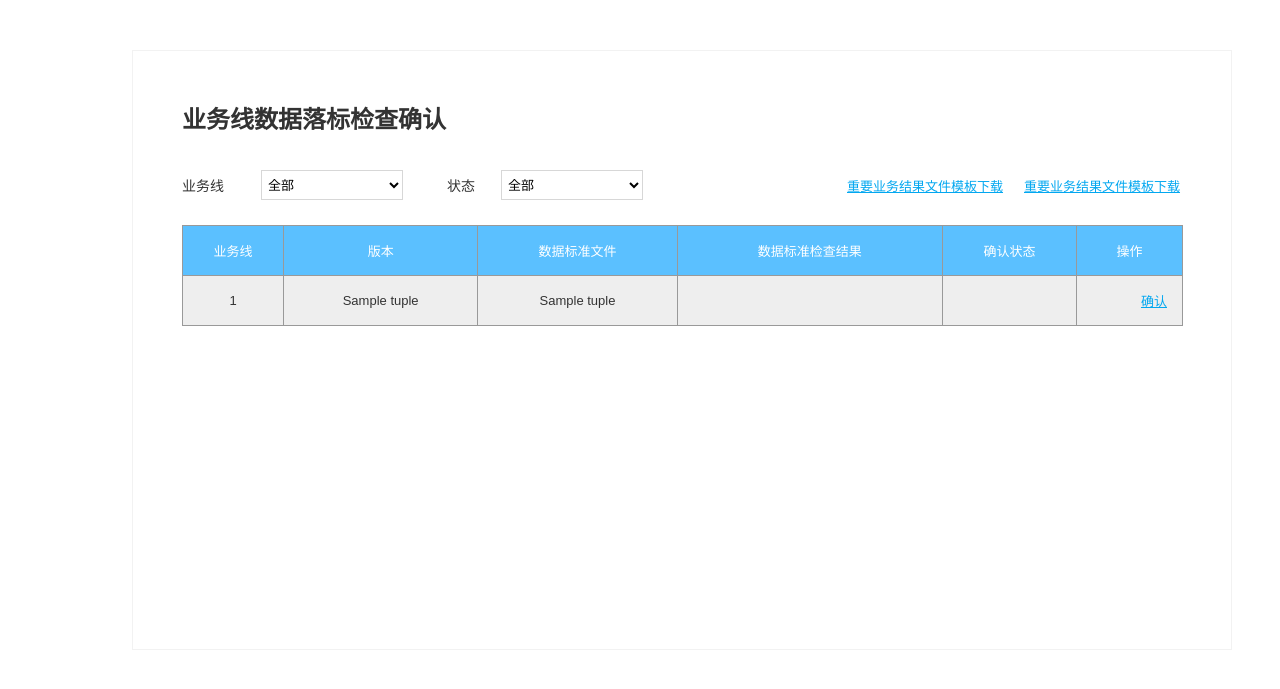
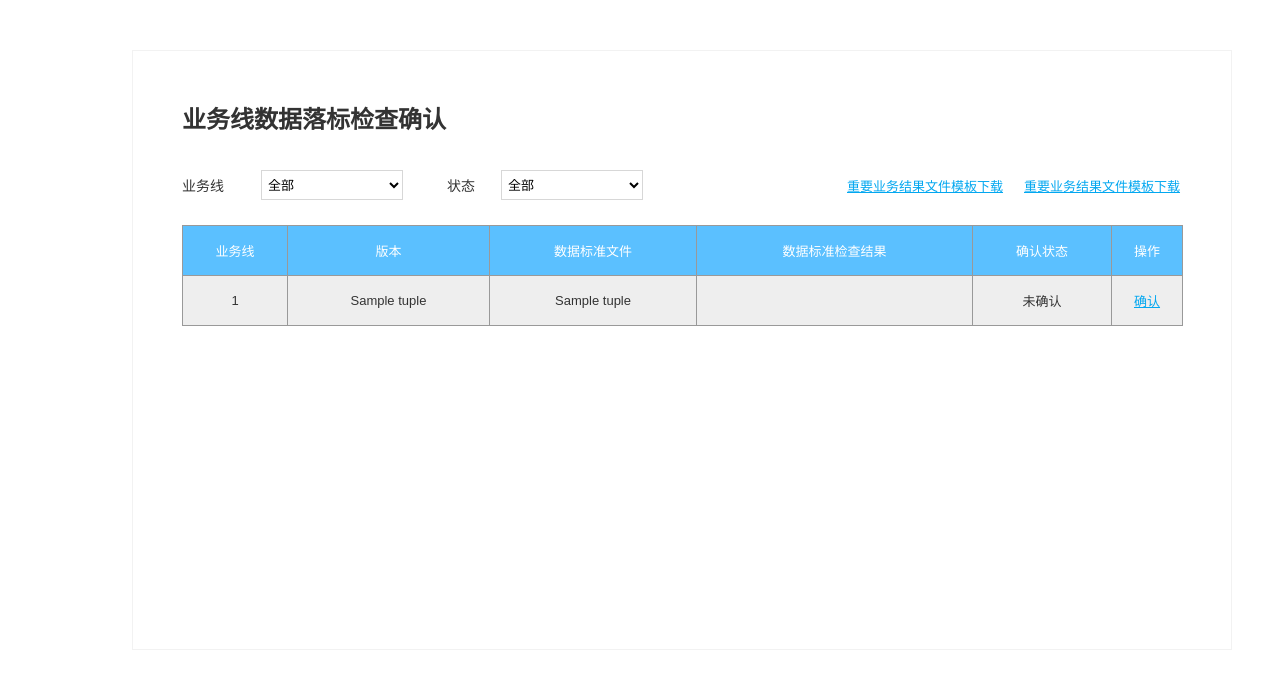
Before and after one commit to zhou-zhichao/flaskWeb, a Flask app: template templates/数据线落标检查.html in a window 1280 px wide. Shown: the part 56-745 px from the top of the page. Run offline with Flask 3, Linux system fonts and the light colour scheme; the template is opened without the code that fills it: most values are stand-ins (such as "Sample title", 1, 10 or a date in 2020); some libraries are stand-ins or nearby versions.

Commit message:
更改提交逻辑

```diff
--- a/datatool/__init__.py
+++ b/datatool/__init__.py
@@ -370,7 +370,9 @@ def code_check(standard_file, append_file):
 
     df.columns = ['代码名称', '代码编码', '代码', '上级编码', '代码编码_标准', '上级编码_标准', '状态']
     file_name = append_file.split('/')[-1]
-    auto_adjust_column_width(df, 'file/confirm/' + file_name)
+    dir_name = 'file/confirm/'+file_name.rsplit("_", 1)[0] + "_重要业务结果/"
+    check_and_create_folder(dir_name)
+    auto_adjust_column_width(df, dir_name + file_name)
     print("别紧张，只是警告。功能正常运行。")
 
 
--- a/static/files/数据线落标检查/styles.css
+++ b/static/files/数据线落标检查/styles.css
@@ -2877,7 +2877,7 @@ table tfoot tr td {
 /*    width: 400px;*/
 /*}*/
 td a {
-    margin-right: 15px;
+    /*margin-right: 15px;*/
     color: #02a7f0;
-    float:right;
-}
+    /*float:right;*/
+}
--- a/templates/数据线落标检查.html
+++ b/templates/数据线落标检查.html
@@ -112,7 +112,7 @@
                                         <td>{{ tuple[1] }}</td>
                                         <td>{{ tuple[2] }}</td>
                                         <td></td>
-                                        <td></td>
+                                        <td>未确认</td>
                                         <td>{% if tuple[0] %}<a href="{{ url_for('confirm',filename=tuple[2]) }}">确认</a>{% endif %}</td>
 
                                     </tr>
```
Also changed, not shown: 2 other files.
